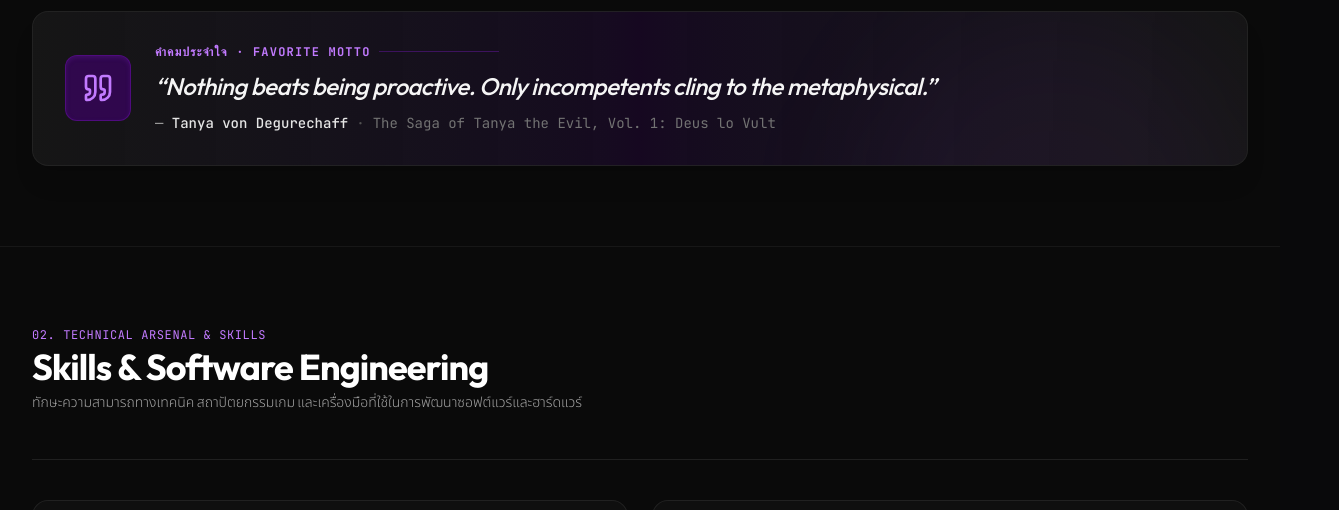
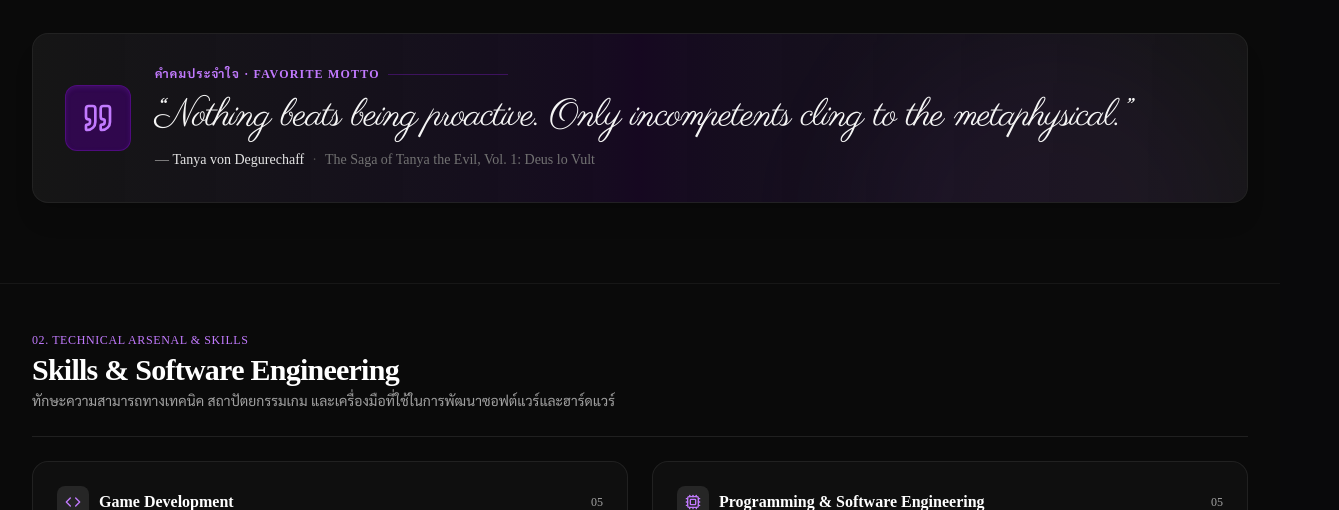
Before and after one commit to AC4-XPR/Pannawat-Port-cmu, a React (Vite) app: page / in a window 1280 px wide. Shown: the part 1630-2140 px from the top of the page, 1339 px wide, since content can reach past the window. Built offline with nearby package versions, Linux system fonts and the light colour scheme.

Commit message:
Update portfolio typography and compact skills header

```diff
--- a/index.html
+++ b/index.html
@@ -11,7 +11,7 @@
     <meta name="twitter:card" content="summary_large_image" />
     <link rel="preconnect" href="https://fonts.googleapis.com" />
     <link rel="preconnect" href="https://fonts.gstatic.com" crossorigin />
-    <link href="https://fonts.googleapis.com/css2?family=JetBrains+Mono:wght@400;500;700&family=Noto+Sans+Thai:wght@300;400;500;600;700&family=Outfit:wght@400;500;600;700;800&family=Plus+Jakarta+Sans:wght@400;500;600;700&display=swap" rel="stylesheet" />
+    <link href="https://fonts.googleapis.com/css2?family=Parisienne&family=Sarabun:wght@400;700&display=swap" rel="stylesheet" />
   </head>
   <body class="bg-neutral-950 text-neutral-100 antialiased selection:bg-purple-500/30 selection:text-purple-200">
     <div id="root"></div>
--- a/src/components/Navbar.tsx
+++ b/src/components/Navbar.tsx
@@ -1,5 +1,5 @@
 import React, { useState, useEffect } from 'react';
-import { Menu, X } from 'lucide-react';
+import { ArrowUp, Menu, X } from 'lucide-react';
 
 export const Navbar: React.FC = () => {
   const [scrolled, setScrolled] = useState(false);
@@ -35,14 +35,11 @@ export const Navbar: React.FC = () => {
           {/* Zone 1: Brand Wordmark */}
           <a
             href="#home"
-            className="flex items-center gap-2.5 text-xs sm:text-sm font-semibold tracking-wider text-neutral-100 hover:text-purple-400 transition-colors whitespace-nowrap shrink-0 group"
+            className="w-8 h-8 flex items-center justify-center rounded-lg border border-purple-500/30 bg-neutral-900/70 text-purple-300 hover:border-purple-400 hover:bg-purple-950/50 hover:text-white transition-colors shrink-0"
+            aria-label="Back to top"
+            title="Back to top"
           >
-            <div className="w-7 h-7 rounded-lg bg-neutral-900 border border-purple-500/30 flex items-center justify-center text-purple-400 font-mono text-xs font-bold group-hover:border-purple-400 transition-colors">
-              XPR
-            </div>
-            <span className="font-display tracking-tight font-bold text-white">
-              PANNAWAT <span className="text-purple-400 font-normal">·</span> CAMT DG
-            </span>
+            <ArrowUp className="w-4 h-4" aria-hidden="true" />
           </a>
 
           {/* Zone 2: Clean Nav Links */}
--- a/src/components/SOPSection.tsx
+++ b/src/components/SOPSection.tsx
@@ -214,7 +214,7 @@ export const SOPSection: React.FC = () => {
                 <span>คำคมประจำใจ · Favorite Motto</span>
                 <span className="h-px bg-purple-900/60 flex-1 max-w-[120px]" />
               </div>
-              <blockquote className="text-lg sm:text-xl lg:text-2xl text-neutral-100 font-display italic font-medium leading-snug tracking-tight">
+              <blockquote className="motto-quote text-neutral-100 tracking-tight">
                 “{PROFILE_DATA.quote}”
               </blockquote>
               <div className="text-xs sm:text-sm text-neutral-400 font-mono flex flex-wrap items-center gap-x-2 gap-y-1">
--- a/src/components/SkillsSection.tsx
+++ b/src/components/SkillsSection.tsx
@@ -4,23 +4,23 @@ import { SKILL_CATEGORIES, PROFILE_DATA } from '../data/portfolioData';
 
 export const SkillsSection: React.FC = () => {
   return (
-    <section id="skills" className="py-20 border-b border-neutral-900 relative">
+    <section id="skills" className="py-12 border-b border-neutral-900 relative">
       <div className="max-w-7xl mx-auto px-4 sm:px-6 lg:px-8">
         {/* Section Header */}
-        <div className="pb-12 border-b border-neutral-800/80">
-          <div className="text-xs font-mono text-purple-400 tracking-wider uppercase mb-1">
+        <div className="pb-6 border-b border-neutral-800/80">
+          <div className="text-[11px] sm:text-xs font-mono text-purple-400 tracking-wider uppercase mb-1">
             02. Technical Arsenal & Skills
           </div>
-          <h2 className="text-2xl sm:text-4xl font-bold font-display text-white tracking-tight">
+          <h2 className="text-xl sm:text-3xl font-bold font-display text-white tracking-tight">
             Skills & Software Engineering
           </h2>
-          <p className="text-sm text-neutral-400 mt-1 max-w-2xl font-light">
+          <p className="text-xs sm:text-sm text-neutral-400 mt-1 max-w-2xl font-light">
             ทักษะความสามารถทางเทคนิค สถาปัตยกรรมเกม และเครื่องมือที่ใช้ในการพัฒนาซอฟต์แวร์และฮาร์ดแวร์
           </p>
         </div>
 
         {/* 4 Skill Category Cards */}
-        <div className="grid grid-cols-1 md:grid-cols-2 gap-6 pt-10">
+        <div className="grid grid-cols-1 md:grid-cols-2 gap-6 pt-6">
           {SKILL_CATEGORIES.map((cat, idx) => (
             <div
               key={idx}
--- a/src/index.css
+++ b/src/index.css
@@ -1,10 +1,28 @@
 @import "tailwindcss";
 @custom-variant dark (&:where(.dark, .dark *));
 
+@font-face {
+  font-family: "TH Sarabun New";
+  src: local("TH Sarabun New");
+  font-style: normal;
+  font-weight: 400;
+  size-adjust: 125%;
+  unicode-range: U+0E00-0E7F;
+}
+
+@font-face {
+  font-family: "TH Sarabun New";
+  src: local("TH Sarabun New Bold");
+  font-style: normal;
+  font-weight: 700;
+  size-adjust: 125%;
+  unicode-range: U+0E00-0E7F;
+}
+
 @theme {
-  --font-display: "Outfit", "Noto Sans Thai", sans-serif;
-  --font-sans: "Plus Jakarta Sans", "Noto Sans Thai", sans-serif;
-  --font-mono: "JetBrains Mono", monospace;
+  --font-display: "Times New Roman", "TH Sarabun New", "Sarabun", serif;
+  --font-sans: "Times New Roman", "TH Sarabun New", "Sarabun", serif;
+  --font-mono: "Times New Roman", "TH Sarabun New", "Sarabun", serif;
 }
 
 body {
@@ -244,6 +262,14 @@ html {
     linear-gradient(135deg, rgba(28, 23, 38, 0.88), rgba(20, 19, 25, 0.86)) padding-box,
     linear-gradient(145deg, #8a68c4 0%, #7041b8 30%, rgba(112, 65, 184, 0.42) 72%, rgba(112, 65, 184, 0.7) 100%) border-box;
   box-shadow: 0 0 22px rgba(112, 65, 184, 0.075), inset 0 1px 0 rgba(221, 214, 254, 0.07);
+}
+
+.motto-quote {
+  font-family: "Parisienne", cursive;
+  font-size: clamp(1.75rem, 3vw, 2.6rem);
+  font-style: normal;
+  font-weight: 400;
+  line-height: 1.25;
 }
 
 .skill-chip {
```
